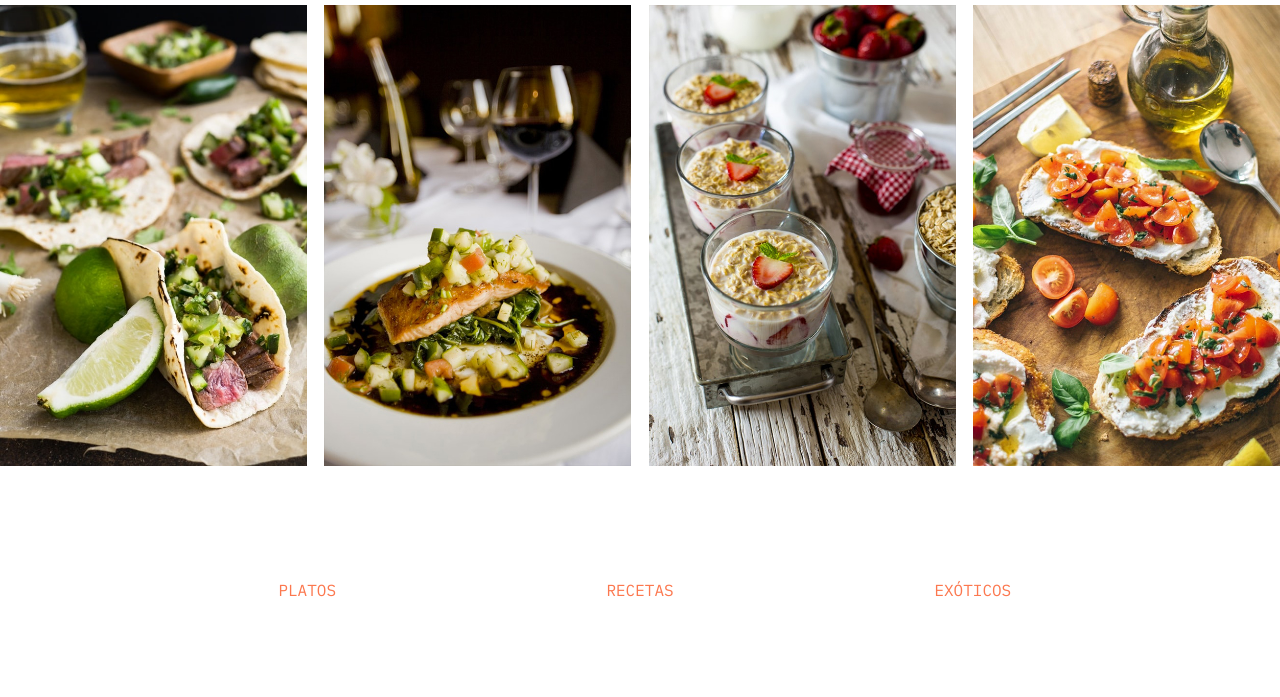
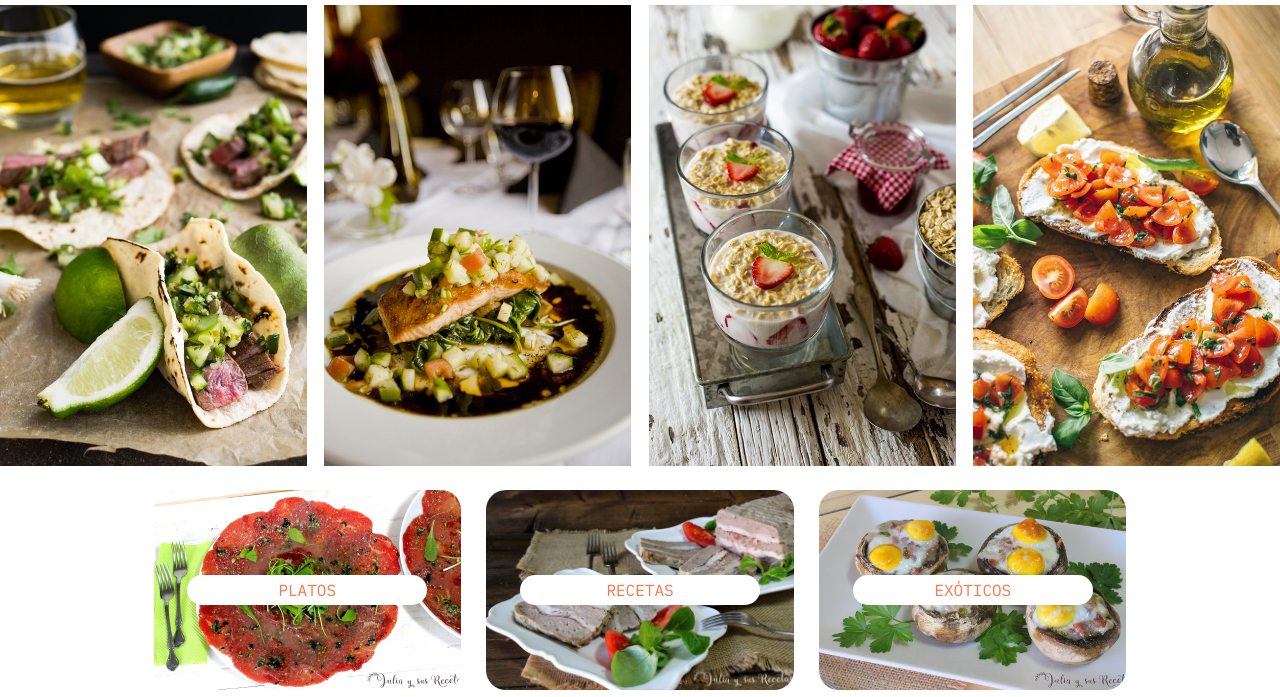
Before and after one commit to Ameliesauve/cookingblog, a plain HTML site: page index.html in a window 1280 px wide. Shown: the part 93-790 px from the top of the page. Drawn offline with Linux system fonts and the light colour scheme; grey boxes are pictures that could not be loaded.

Commit message:
homepage images fixed

```diff
--- a/css/sass/_body.scss
+++ b/css/sass/_body.scss
@@ -88,7 +88,7 @@ $orange: #fc784f;
   }
 
   .banner1 {
-    background-image: url('../img/platos.jpeg');
+    background-image: url('../../img/platos.jpeg');
     background-repeat: no-repeat;
     background-size: cover;
     width: 30%;
@@ -105,7 +105,7 @@ $orange: #fc784f;
   }
 
   .banner2 {
-    background-image: url('../img/recetas.jpg');
+    background-image: url('../../img/recetas.jpg');
     background-repeat: no-repeat;
     background-size: cover;
     width: 30%;
@@ -117,7 +117,7 @@ $orange: #fc784f;
   }
 
   .banner3 {
-    background-image: url('../img/exoticos.jpg');
+    background-image: url('../../img/exoticos.jpg');
     background-repeat: no-repeat;
     background-size: cover;
     width: 30%;
```
Also changed, not shown: css/sass/style.css.
